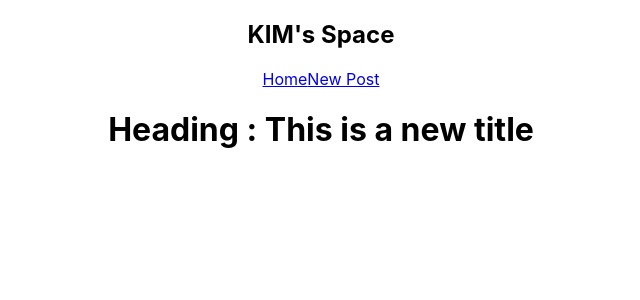
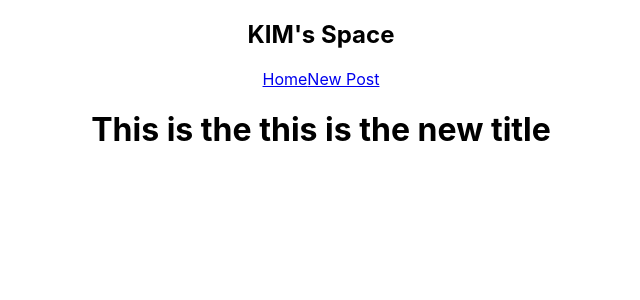
Before and after one commit to akshaycodeur/reagir, a React (Create React App) app: page / in a window 1280 px wide. Shown: the top 300 px of the page, without its empty margins (319-959 px from the left). Built offline with nearby package versions, Linux system fonts and the light colour scheme.

Commit message:
created home component

```diff
--- a/src/App.js
+++ b/src/App.js
@@ -1,15 +1,13 @@
 import logo from './logo.svg';
 import './App.css';
 import Navbar from './Navbar';
+import Home from './Home';
 
 function App() {
-  let title = 'This is a new title'
   return (
     <div className="App">
       <Navbar />
-      <div className="content">
-        <h1>Heading : {title}</h1>
-      </div>
+      <Home />
     </div>
   );
 }
--- /dev/null
+++ b/src/Home.js
@@ -0,0 +1,10 @@
+const Home = () => {
+    let title = 'this is the new title';
+    return (
+        <div className="home">
+            <h1>This is the {title}</h1>
+        </div>
+     );
+}
+
+export default Home;
```
